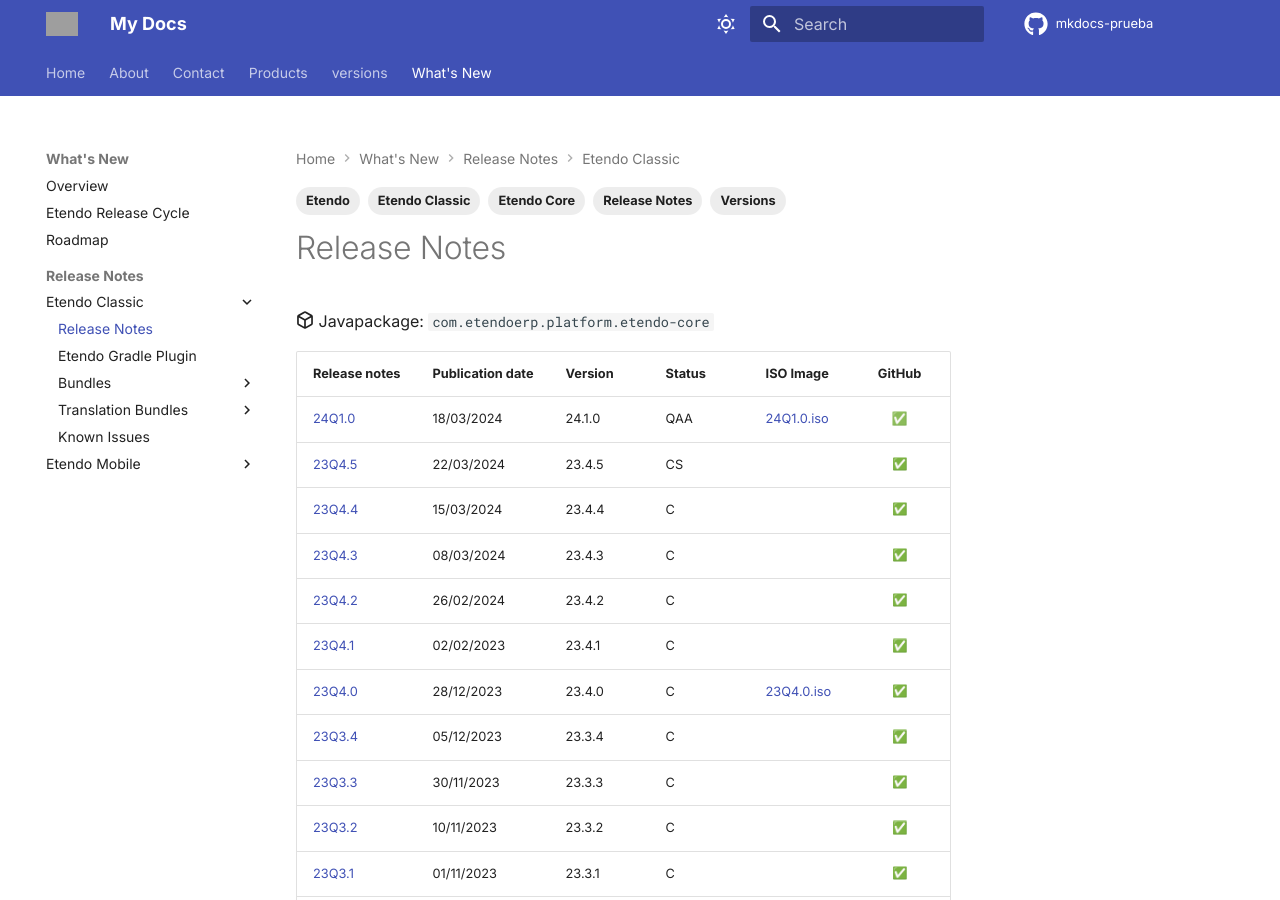
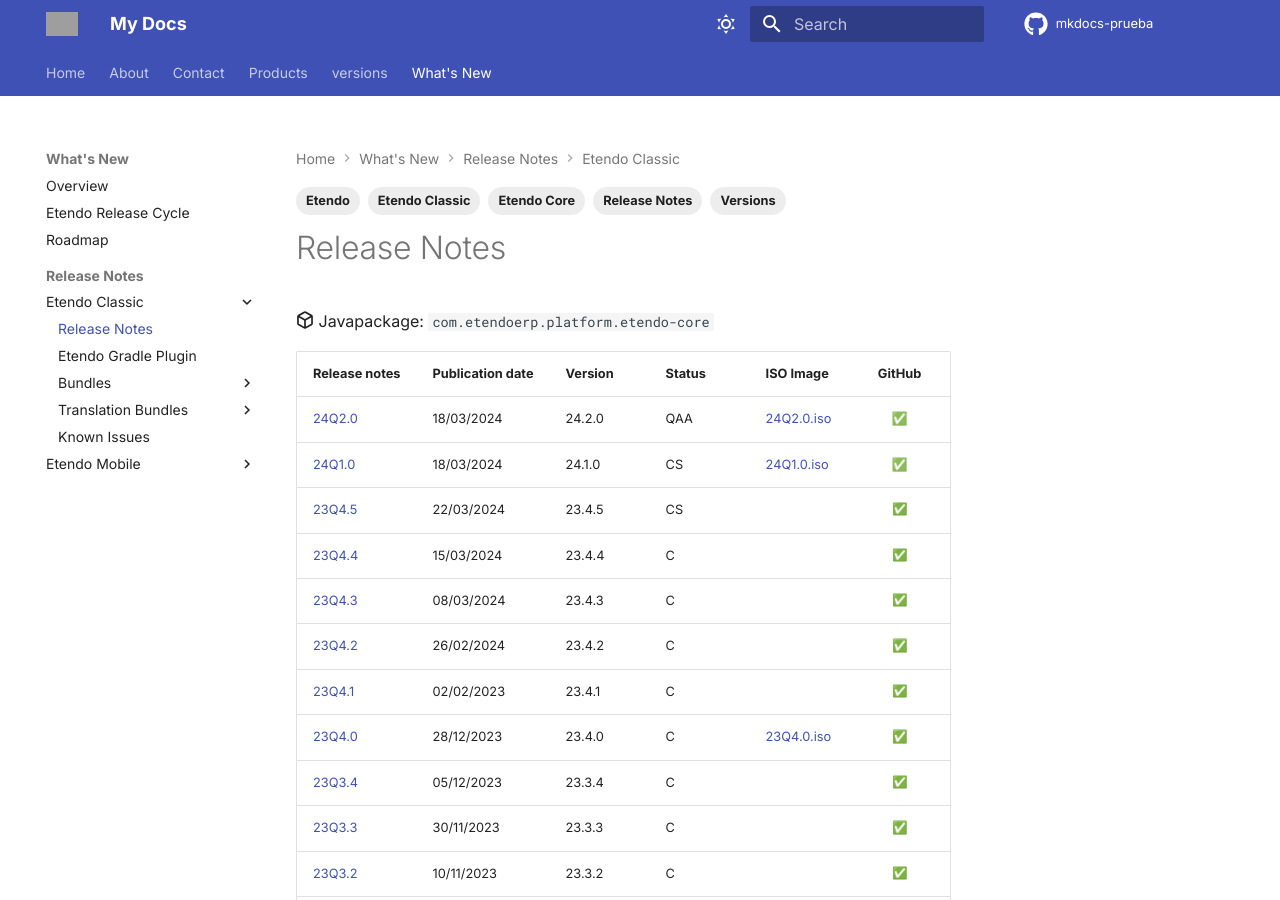
Before and after one commit to facumoyanosmf/mkdocs-prueba, an MkDocs documentation site: the page built from docs/whats-new/release-notes/etendo-classic/release-notes.md, in a window 1280 px wide and 900 px high. Built offline with MkDocs 1.6.1 and Material for MkDocs 9.7.7, drawn with Linux system fonts in a browser that asks for light colours; emoji names are drawn with the system emoji font; comment, search, counter and statistics services are not loaded; the version menu is left out; grey boxes are pictures that could not be loaded.

Commit message:
Add release notes for Etendo Classic 24.2.0 :memo:

```diff
--- a/docs/whats-new/release-notes/etendo-classic/release-notes.md
+++ b/docs/whats-new/release-notes/etendo-classic/release-notes.md
@@ -14,7 +14,8 @@
 
 | Release notes | Publication date | Version | Status | ISO Image | GitHub |
 | ---           | ---              | ---     | ---    | ---       | :---:  |
-| [24Q1.0](https://github.com/facumoyanosmf/mkdocs-prueba/releases/tag/2.0.0){target="_blank"} | 18/03/2024 | 24.1.0 | QAA | [24Q1.0.iso](https://etendo-appliances.s3.eu-west-1.amazonaws.com/etendo/iso/etendo-24Q1.0.iso){target="_blank"} | ✅ |
+| [24Q2.0](https://github.com/facumoyanosmf/mkdocs-prueba/releases/tag/2.0.0){target="_blank"} | 18/03/2024 | 24.2.0 | QAA | [24Q2.0.iso](https://etendo-appliances.s3.eu-west-1.amazonaws.com/etendo/iso/etendo-24Q2.0.iso){target="_blank"} | ✅ |
+| [24Q1.0](https://github.com/facumoyanosmf/mkdocs-prueba/releases/tag/2.0.0){target="_blank"} | 18/03/2024 | 24.1.0 | CS | [24Q1.0.iso](https://etendo-appliances.s3.eu-west-1.amazonaws.com/etendo/iso/etendo-24Q1.0.iso){target="_blank"} | ✅ |
 | [23Q4.5](https://github.com/etendosoftware/etendo_core/releases/tag/23.4.5){target="_blank"} | 22/03/2024 | 23.4.5 | CS |  | :white_check_mark: |
 | [23Q4.4](https://github.com/etendosoftware/etendo_core/releases/tag/23.4.4){target="_blank"} | 15/03/2024 | 23.4.4 | C |  | :white_check_mark: |
 | [23Q4.3](https://github.com/etendosoftware/etendo_core/releases/tag/23.4.3){target="_blank"} | 08/03/2024 | 23.4.3 | C |  | :white_check_mark: |
```
